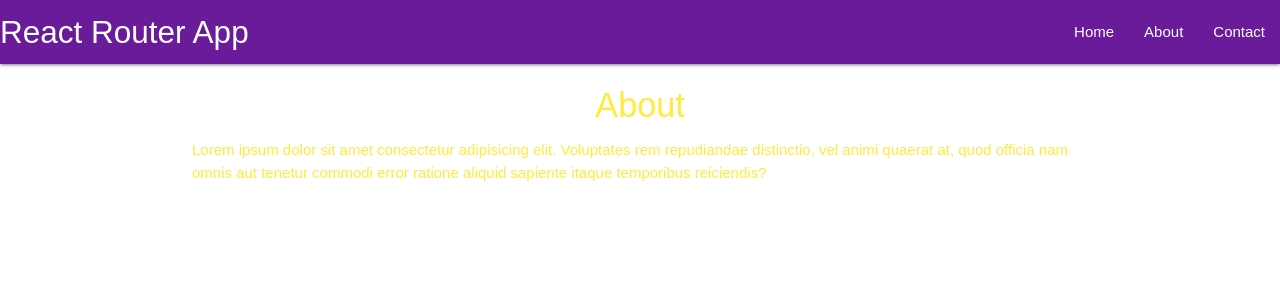
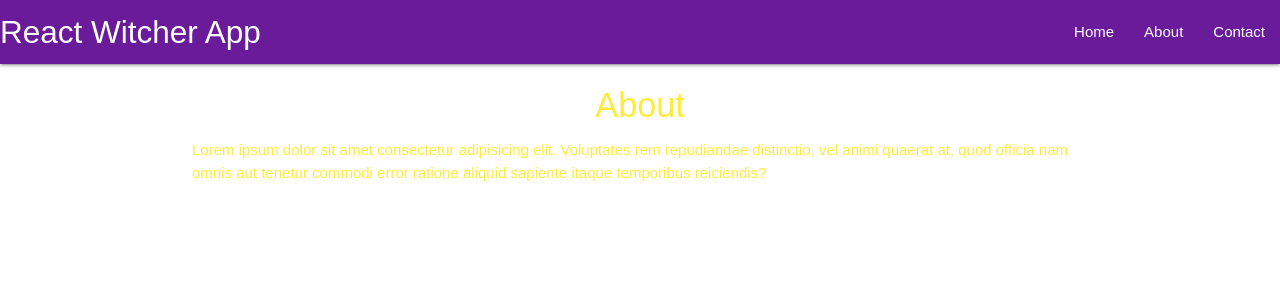
Before and after one commit to Madpoints/React-Redux-Demo, a React (Create React App) app in the folder router-app/: page /About in a window 1280 px wide. Shown: the top 300 px of the page. Built offline with nearby package versions, Linux system fonts and the light colour scheme.

Commit message:
images and react components

```diff
--- a/router-app/src/components/Home.js
+++ b/router-app/src/components/Home.js
@@ -1,6 +1,7 @@
 import React, {Component} from 'react'
 import axios from 'axios'
 import {Link} from 'react-router-dom'
+import Witcher_Medallion from '../witcher_medallion.png'
 
 class Home extends Component {
   state = {
@@ -21,9 +22,10 @@ class Home extends Component {
       posts.map(post => {
         return(
           <div className="post card" key={post.id}>
+            <img src={Witcher_Medallion} alt=""/>
             <div className="card-content">
               <Link to={'/' + post.id}>
-                <span className="card-title">
+                <span className="card-title purple-text">
                   {post.title}
                 </span>
               </Link>
--- a/router-app/src/components/Navbar.js
+++ b/router-app/src/components/Navbar.js
@@ -8,7 +8,7 @@ const Navbar = (props) => {
   return(
     <nav className="nav-wrapper purple darken-3">
       <div className="contain">
-        <a className="brand-logo">React Router App</a>
+        <a className="brand-logo">React Witcher App</a>
         <ul className="right">
           <li><Link to="/">Home</Link></li>
           <li><NavLink to="/about">About</NavLink></li>
```
Also changed, not shown: router-app/src/witcher_medallion.png (added).
